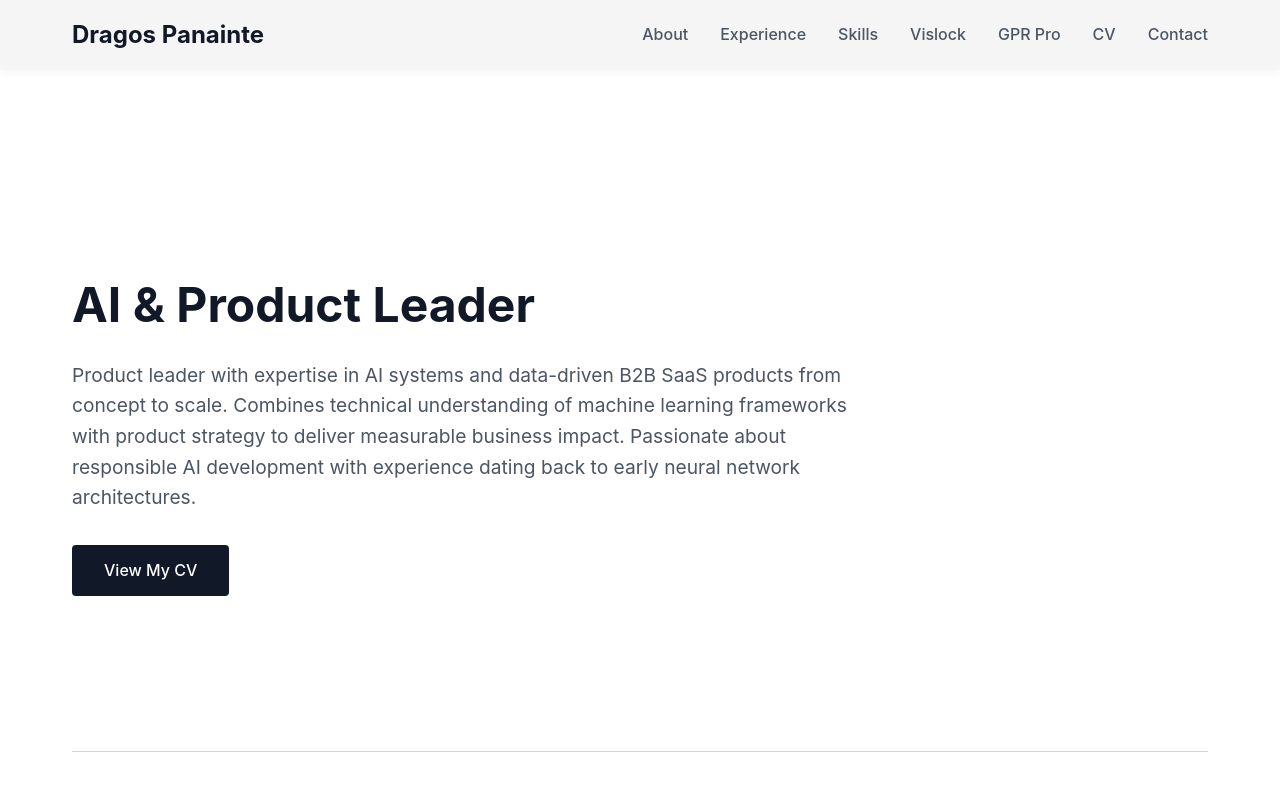
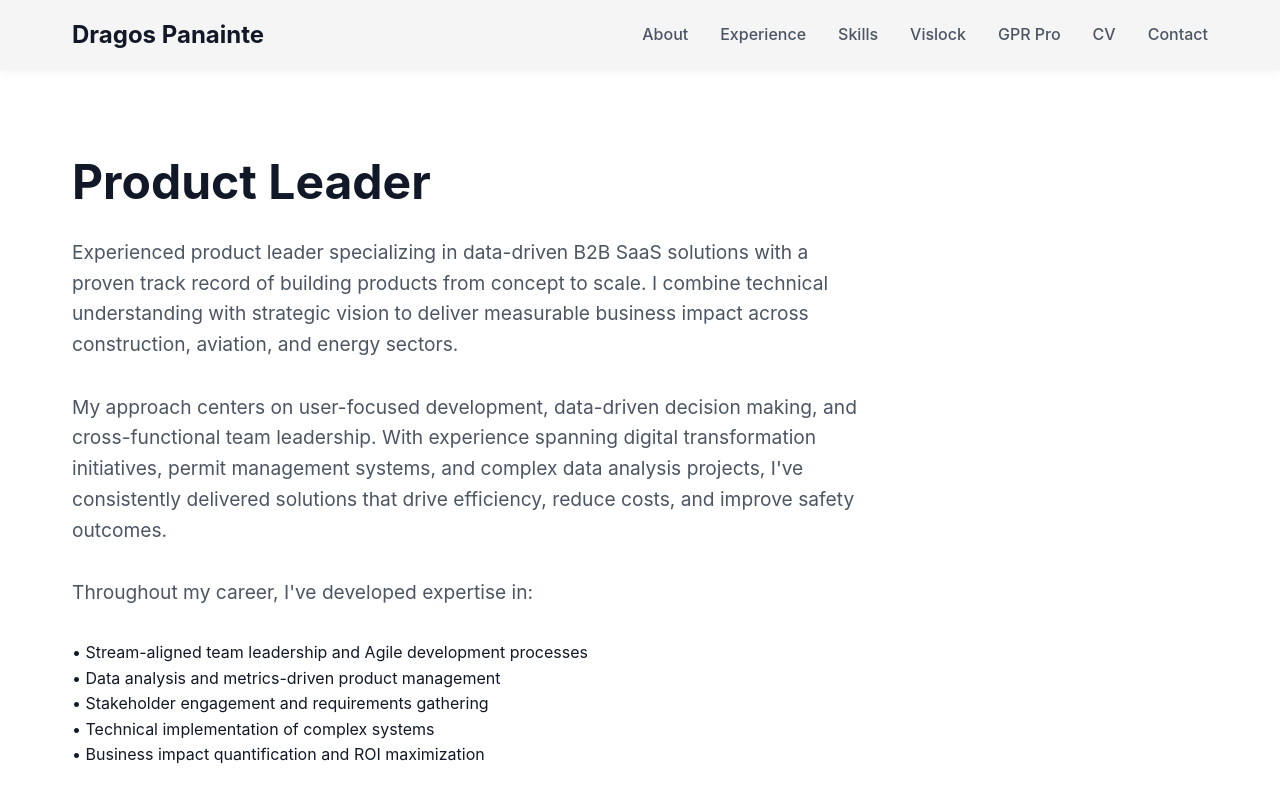
Before and after one commit to DragosCP/DragosCP.github.io, a plain HTML site: page index.html in a window 1280 px wide. Shown: the top 797 px of the page. Drawn offline with Linux system fonts and the light colour scheme.

Commit message:
Changes 1

```diff
--- a/index.html
+++ b/index.html
@@ -3,7 +3,7 @@
 <head>
     <meta charset="UTF-8">
     <meta name="viewport" content="width=device-width, initial-scale=1.0">
-    <title>Dragos Panainte - AI & Product Leader</title>
+    <title>Dragos Panainte - Product Leader</title>
     <style>
         /* Base styles */
         :root {
@@ -259,8 +259,17 @@
     <div class="container">
         <!-- Hero Section -->
         <section class="hero" id="about">
-            <h1>AI & Product Leader</h1>
-            <p>Product leader with expertise in AI systems and data-driven B2B SaaS products from concept to scale. Combines technical understanding of machine learning frameworks with product strategy to deliver measurable business impact. Passionate about responsible AI development with experience dating back to early neural network architectures.</p>
+            <h1>Product Leader</h1>
+            <p>Experienced product leader specializing in data-driven B2B SaaS solutions with a proven track record of building products from concept to scale. I combine technical understanding with strategic vision to deliver measurable business impact across construction, aviation, and energy sectors.</p>
+            <p>My approach centers on user-focused development, data-driven decision making, and cross-functional team leadership. With experience spanning digital transformation initiatives, permit management systems, and complex data analysis projects, I've consistently delivered solutions that drive efficiency, reduce costs, and improve safety outcomes.</p>
+            <p>Throughout my career, I've developed expertise in:</p>
+            <ul style="list-style-type: none; padding-left: 0; margin-bottom: 2rem;">
+                <li>• Stream-aligned team leadership and Agile development processes</li>
+                <li>• Data analysis and metrics-driven product management</li>
+                <li>• Stakeholder engagement and requirements gathering</li>
+                <li>• Technical implementation of complex systems</li>
+                <li>• Business impact quantification and ROI maximization</li>
+            </ul>
             <a href="#cv" class="cta-button">View My CV</a>
         </section>
 
@@ -497,6 +506,8 @@
                 <strong>Email:</strong> dragos.panainte87@gmail.com<br>
                 <strong>Phone:</strong> +447734732037<br>
                 <strong>LinkedIn:</strong> <a href="https://www.linkedin.com/in/dragospanainte/" style="color: var(--text-primary);">LinkedIn Profile</a><br>
+                <strong>GitHub:</strong> <a href="https://github.com/DragosCP" style="color: var(--text-primary);">GitHub Profile</a>
+                <strong>Website:</strong> <a href="https://dragoscp.github.io/" style="color: var(--text-primary);">Website</a>
             </p>
         </section>
     </div>
```
